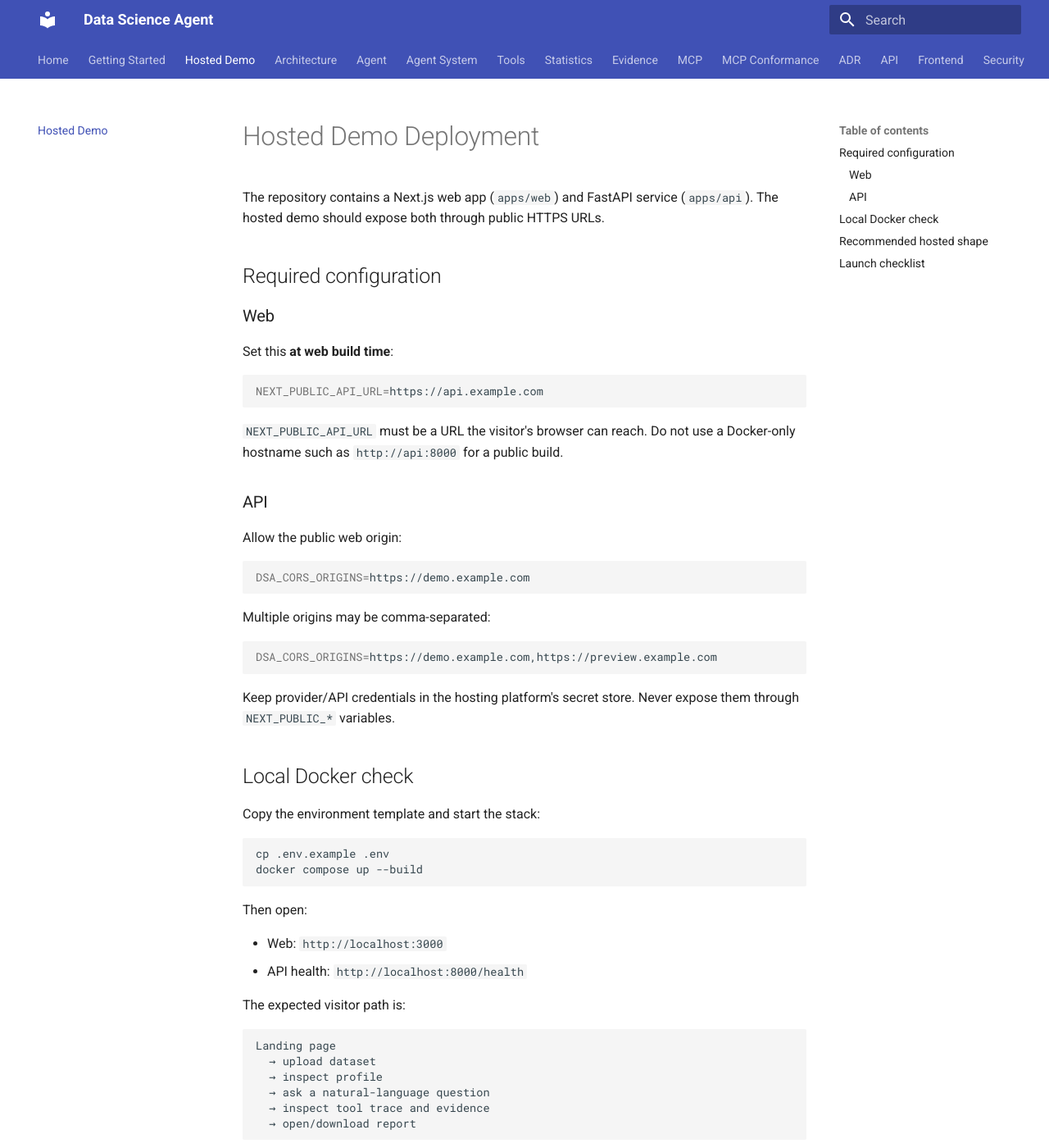
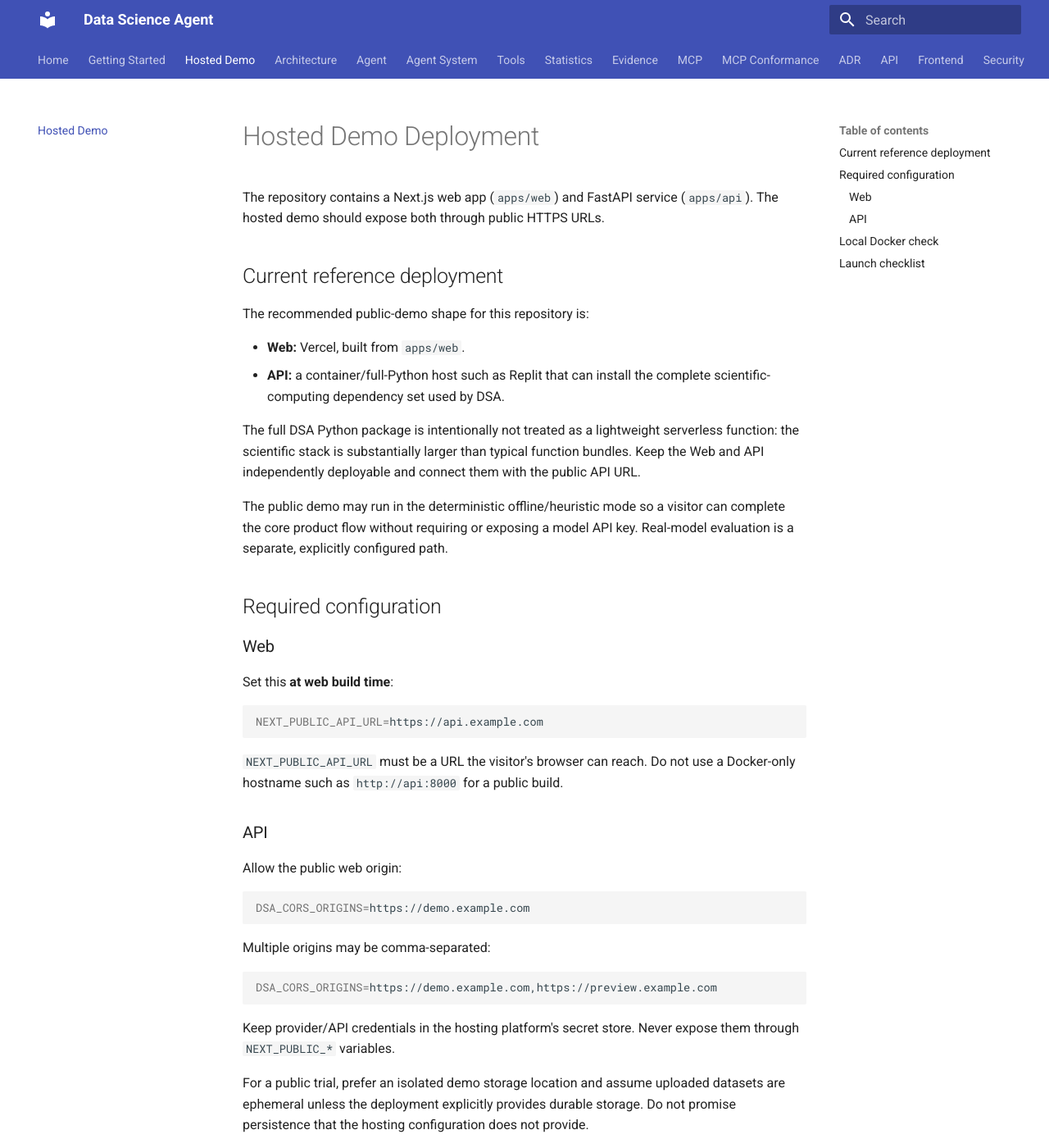
Before and after one commit to Jackxiaozhiren/data-science-agent, an MkDocs documentation site: the page built from docs/hosted-demo.md, in a window 1280 px wide and 1400 px high. Shown: the whole window at 82% size. Built offline with MkDocs 1.6.1 and Material for MkDocs 9.7.7, drawn with Linux system fonts in a browser that asks for light colours; some of the changed text lies outside the part shown.

Commit message:
docs: document the verified hosted-demo architecture

````diff
--- a/docs/hosted-demo.md
+++ b/docs/hosted-demo.md
@@ -1,6 +1,17 @@
 # Hosted Demo Deployment
 
 The repository contains a Next.js web app (`apps/web`) and FastAPI service (`apps/api`). The hosted demo should expose both through public HTTPS URLs.
+
+## Current reference deployment
+
+The recommended public-demo shape for this repository is:
+
+- **Web:** Vercel, built from `apps/web`.
+- **API:** a container/full-Python host such as Replit that can install the complete scientific-computing dependency set used by DSA.
+
+The full DSA Python package is intentionally not treated as a lightweight serverless function: the scientific stack is substantially larger than typical function bundles. Keep the Web and API independently deployable and connect them with the public API URL.
+
+The public demo may run in the deterministic offline/heuristic mode so a visitor can complete the core product flow without requiring or exposing a model API key. Real-model evaluation is a separate, explicitly configured path.
 
 ## Required configuration
 
@@ -30,6 +41,8 @@ DSA_CORS_ORIGINS=https://demo.example.com,https://preview.example.com
 
 Keep provider/API credentials in the hosting platform's secret store. Never expose them through `NEXT_PUBLIC_*` variables.
 
+For a public trial, prefer an isolated demo storage location and assume uploaded datasets are ephemeral unless the deployment explicitly provides durable storage. Do not promise persistence that the hosting configuration does not provide.
+
 ## Local Docker check
 
 Copy the environment template and start the stack:
@@ -55,15 +68,6 @@ Landing page
   → open/download report
 ```
 
-## Recommended hosted shape
-
-Use two independently deployable services:
-
-1. **API service** — persistent filesystem/volume for uploaded datasets and generated artifacts.
-2. **Web service** — Next.js application built with the public API URL.
-
-For a public trial, add platform-level controls for maximum request/file size, rate limits, log retention, and provider spending limits.
-
 ## Launch checklist
 
 - [ ] API is reachable over HTTPS.
@@ -74,7 +78,7 @@ For a public trial, add platform-level controls for maximum request/file size, r
 - [ ] A canonical analysis question completes successfully.
 - [ ] Analysis trace shows tool calls, evidence, validation, and artifacts.
 - [ ] Report download works.
-- [ ] Provider spending/rate limits are configured.
+- [ ] File-size, request-rate, log-retention, and provider-spend limits are configured where applicable.
 - [ ] README gets a `Try Live Demo` link only after the public URL passes this checklist.
 
-The public demo should optimize for one reliable happy path rather than exposing every internal surface.
+The public demo should optimize for one reliable happy path rather than exposing every internal surface. A verified end-to-end demo is more valuable than a public URL that only renders the frontend.
````
